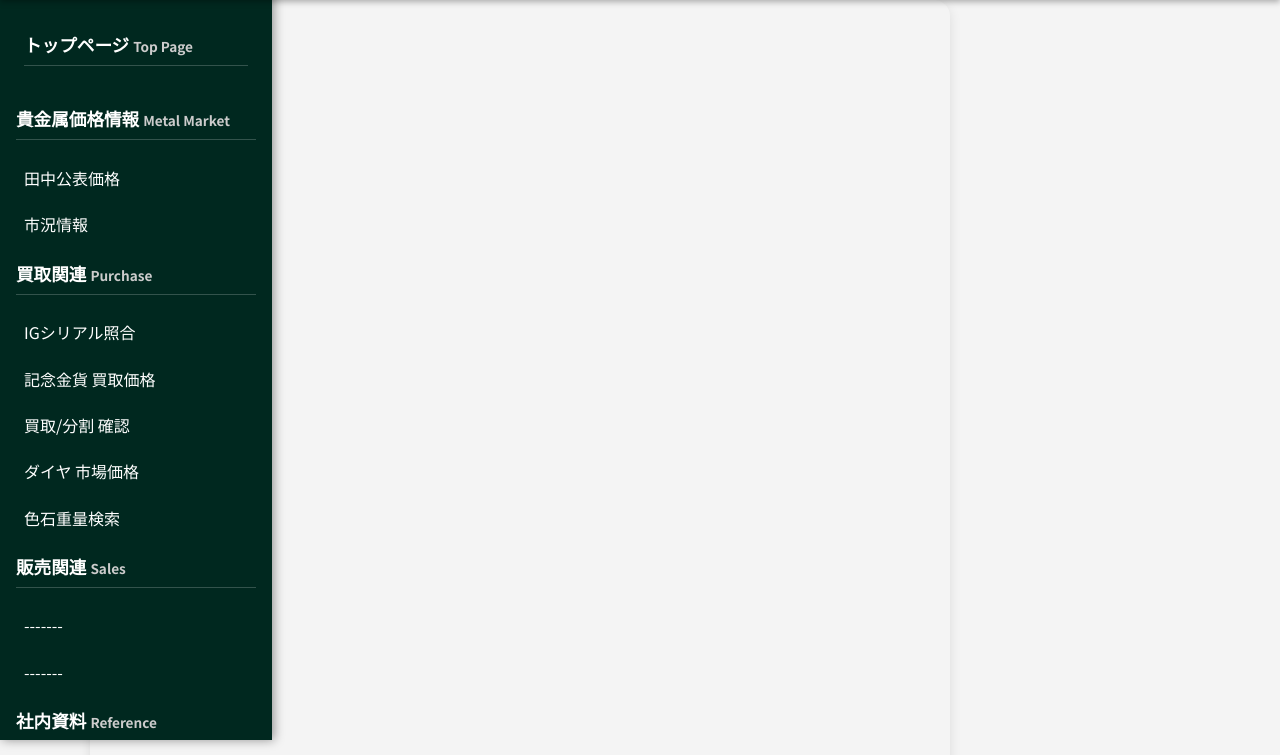
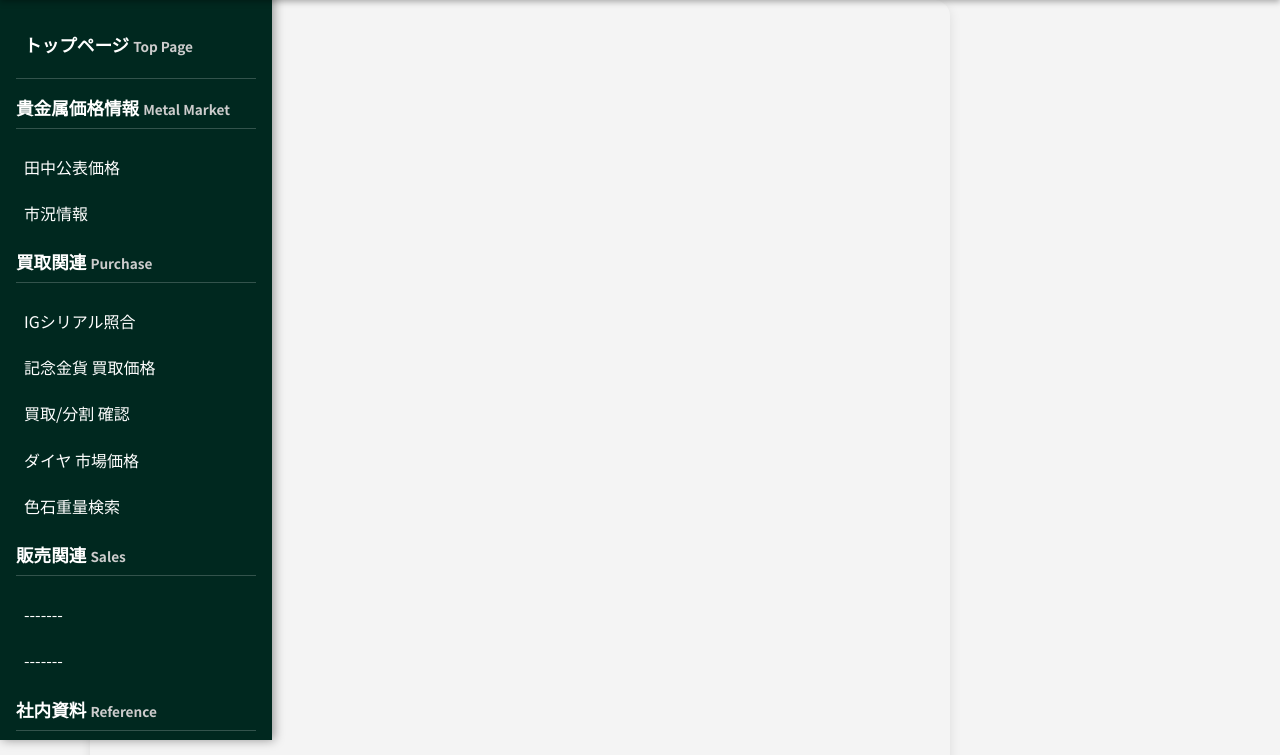
Before and after one commit to sgc-gold/sgc, a plain HTML site: page index2.html in a window 1280 px wide. Shown: the part 92-847 px from the top of the page. Drawn offline with Linux system fonts and the light colour scheme.

Commit message:
Update index2.html

```diff
--- a/index2.html
+++ b/index2.html
@@ -159,7 +159,7 @@
 </header>
 
 <nav class="sidebar" id="sidebar">
-  <a href="#" onclick="openFrame(event, 'index.html')"><h2>トップページ <span class="eng">Top Page</span></h2></a>
+  <h2><a href="#" onclick="openFrame(event, 'index2.html')">トップページ <span class="eng">Top Page</span></a></h2>
 
   <h2>貴金属価格情報 <span class="eng">Metal Market</span></h2>
   <a href="#" onclick="openFrame(event, 'https://script.google.com/macros/s/YOUR_TANAKA_APP_URL/exec')">田中公表価格</a>
```
